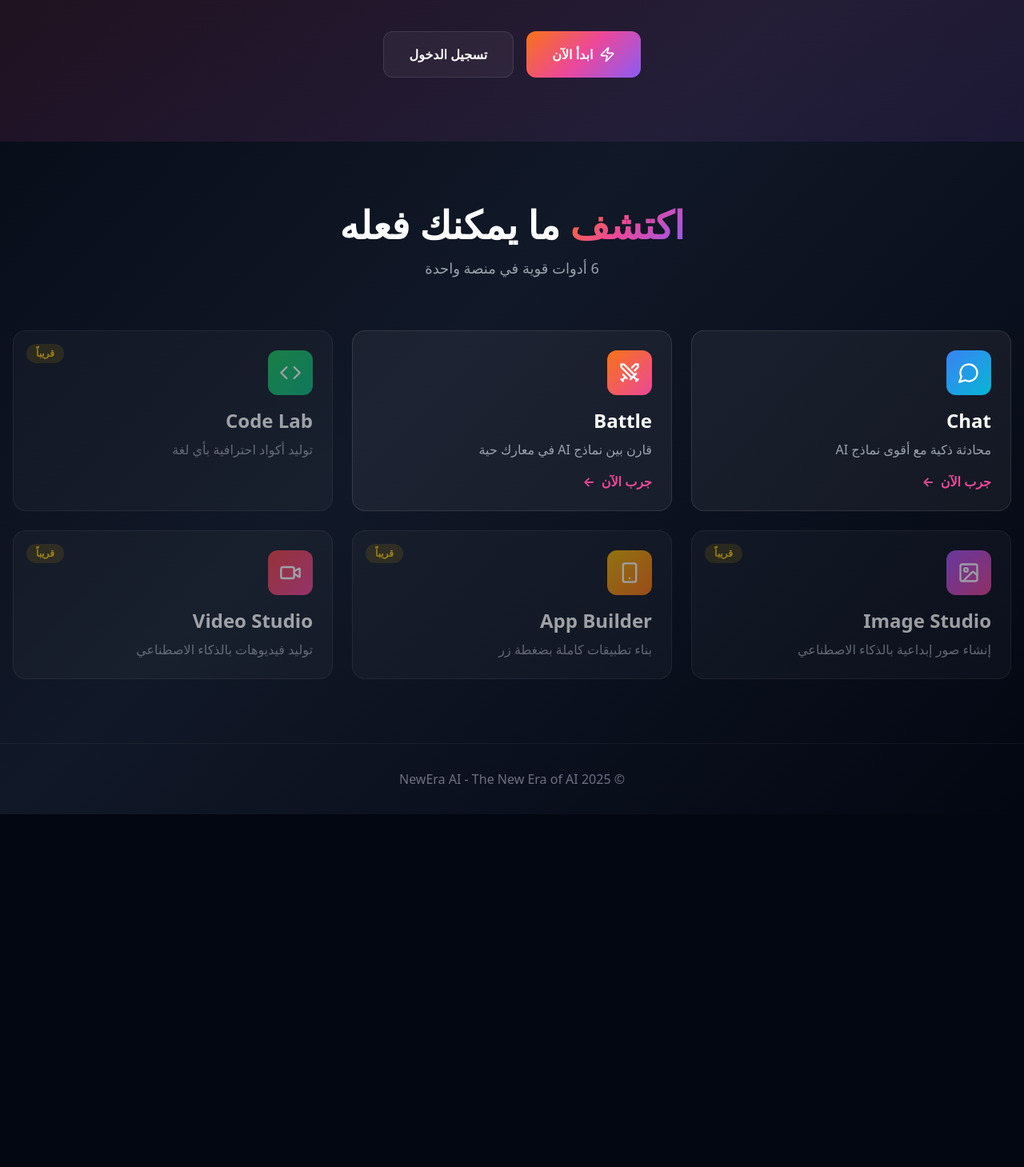
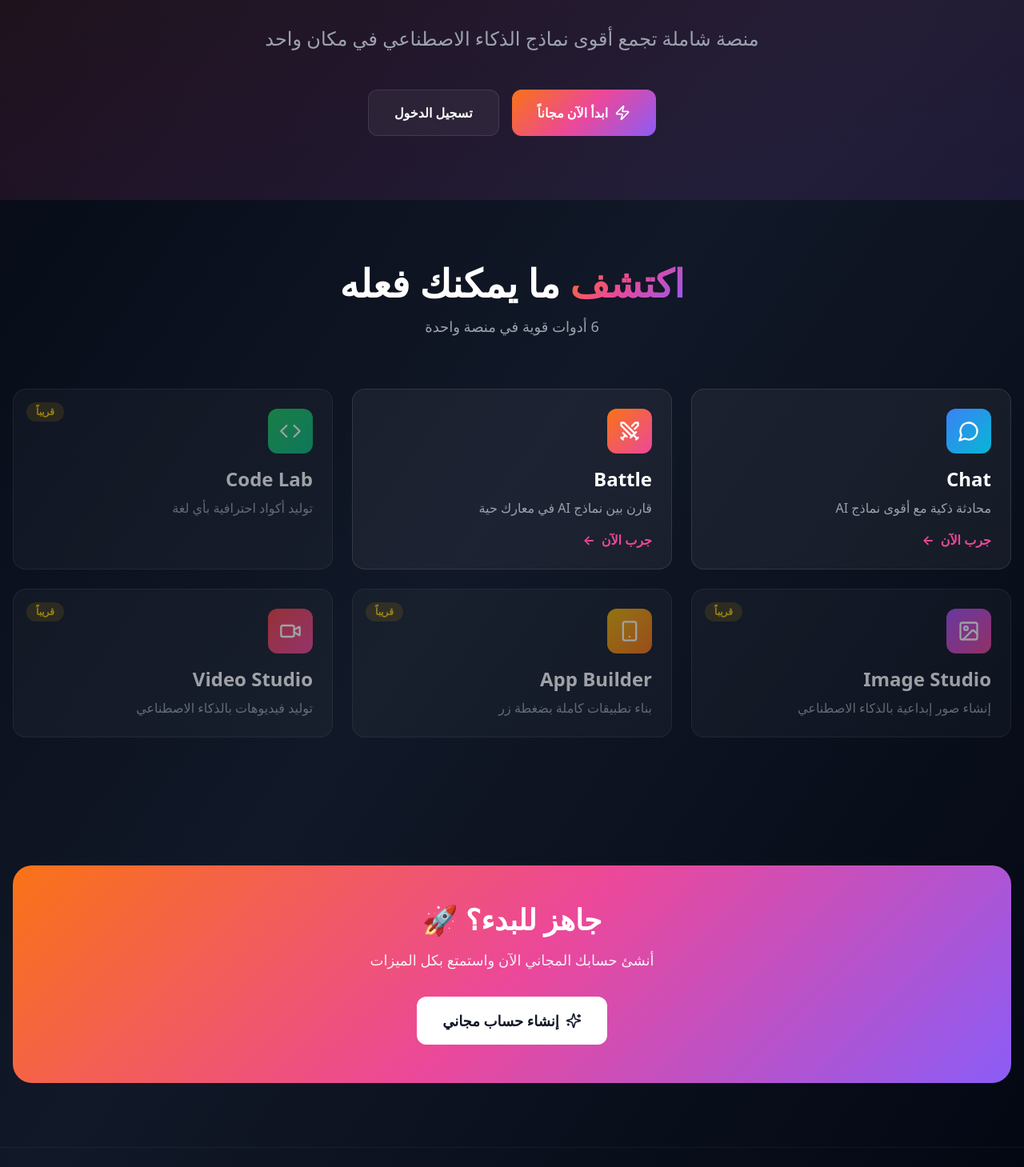
Before and after one commit to dreamsarena-web/newera-frontend, a Next.js app: page / in a window 1280 px wide. Shown: the part 311-1770 px from the top of the page at 80% size. Before the commit the page ends 1329 px from the top, so only its background shows below. Built offline with nearby package versions, Linux system fonts and the light colour scheme.

Commit message:
Update page.tsx

```diff
--- a/app/page.tsx
+++ b/app/page.tsx
@@ -1,9 +1,13 @@
 "use client";
 
 import Link from "next/link";
-import { MessageCircle, Swords, Code, Image, Smartphone, Video, Sparkles, Zap } from "lucide-react";
+import { MessageCircle, Swords, Code, Image, Smartphone, Video, Sparkles, Zap, User } from "lucide-react";
+import Header from "./components/Header";
+import { useAuth } from "./context/AuthContext";
 
 export default function Home() {
+  const { user, isLoading } = useAuth();
+
   const features = [
     {
       icon: MessageCircle,
@@ -57,15 +61,27 @@ export default function Home() {
 
   return (
     <main className="min-h-screen bg-gradient-to-br from-gray-950 via-gray-900 to-gray-950">
+      <Header />
+
       {/* Hero Section */}
       <section className="relative overflow-hidden">
         <div className="absolute inset-0 bg-gradient-to-br from-orange-500/10 via-pink-500/10 to-purple-500/10" />
 
         <div className="relative container mx-auto px-4 py-20 text-center">
+          {/* Welcome Badge */}
+          {!isLoading && user ? (
+            <div className="inline-flex items-center gap-2 px-4 py-2 rounded-full bg-newera-gradient mb-8">
+              <User className="w-4 h-4 text-white" />
+              <span className="text-sm text-white font-bold">
+                أهلاً، {user.full_name || user.username}! 👋
+              </span>
+            </div>
+          ) : (
             <div className="inline-flex items-center gap-2 px-4 py-2 rounded-full bg-white/5 border border-white/10 mb-8">
               <Sparkles className="w-4 h-4 text-newera-orange" />
               <span className="text-sm text-gray-300">عصر جديد للذكاء الاصطناعي</span>
             </div>
+          )}
 
           <h1 className="text-6xl md:text-8xl font-black mb-6">
             <span className="text-gradient">NewEra</span>
@@ -73,16 +89,41 @@ export default function Home() {
           </h1>
 
           <p className="text-xl md:text-2xl text-gray-400 mb-12 max-w-2xl mx-auto">
-            منصة شاملة تجمع أقوى نماذج الذكاء الاصطناعي في مكان واحد
+            {user
+              ? "اختر الأداة اللي تريد تستخدمها"
+              : "منصة شاملة تجمع أقوى نماذج الذكاء الاصطناعي في مكان واحد"
+            }
           </p>
 
           <div className="flex flex-wrap gap-4 justify-center">
+            {!isLoading && user ? (
+              // إذا مسجل دخول
+              <>
                 <Link
                   href="/chat"
                   className="group px-8 py-4 bg-newera-gradient rounded-xl font-bold text-white hover:scale-105 transition-all duration-300 flex items-center gap-2"
                 >
+                  <MessageCircle className="w-5 h-5" />
+                  ابدأ المحادثة
+                </Link>
+
+                <Link
+                  href="/battle"
+                  className="px-8 py-4 bg-white/5 border border-white/10 rounded-xl font-bold text-white hover:bg-white/10 transition-all duration-300 flex items-center gap-2"
+                >
+                  <Swords className="w-5 h-5" />
+                  ابدأ معركة
+                </Link>
+              </>
+            ) : (
+              // إذا غير مسجل
+              <>
+                <Link
+                  href="/register"
+                  className="group px-8 py-4 bg-newera-gradient rounded-xl font-bold text-white hover:scale-105 transition-all duration-300 flex items-center gap-2"
+                >
                   <Zap className="w-5 h-5" />
-              ابدأ الآن
+                  ابدأ الآن مجاناً
                 </Link>
 
                 <Link
@@ -91,7 +132,28 @@ export default function Home() {
                 >
                   تسجيل الدخول
                 </Link>
+              </>
+            )}
           </div>
+
+          {/* Stats للمستخدم المسجل */}
+          {!isLoading && user && (
+            <div className="mt-12 inline-flex items-center gap-6 px-6 py-3 bg-white/5 border border-white/10 rounded-2xl">
+              <div className="text-center">
+                <div className="text-xs text-gray-400 mb-1">الباقة</div>
+                <div className="text-sm font-bold text-newera-pink uppercase">
+                  {user.subscription_tier || "Free"}
+                </div>
+              </div>
+              <div className="w-px h-8 bg-white/10" />
+              <div className="text-center">
+                <div className="text-xs text-gray-400 mb-1">الحالة</div>
+                <div className="text-sm font-bold text-green-400">
+                  ✓ نشط
+                </div>
+              </div>
+            </div>
+          )}
         </div>
       </section>
 
@@ -112,6 +174,27 @@ export default function Home() {
           ))}
         </div>
       </section>
+
+      {/* CTA Section للزوار غير المسجلين */}
+      {!isLoading && !user && (
+        <section className="container mx-auto px-4 py-20">
+          <div className="bg-newera-gradient rounded-3xl p-12 text-center">
+            <h2 className="text-4xl font-black mb-4 text-white">
+              جاهز للبدء؟ 🚀
+            </h2>
+            <p className="text-white/90 text-lg mb-8 max-w-2xl mx-auto">
+              أنشئ حسابك المجاني الآن واستمتع بكل الميزات
+            </p>
+            <Link
+              href="/register"
+              className="inline-flex items-center gap-2 px-8 py-4 bg-white text-gray-900 rounded-xl font-black text-lg hover:scale-105 transition-transform"
+            >
+              <Sparkles className="w-5 h-5" />
+              إنشاء حساب مجاني
+            </Link>
+          </div>
+        </section>
+      )}
 
       {/* Footer */}
       <footer className="border-t border-white/5 py-8">
```
Lines whose indentation alone changed are shown as unchanged.
